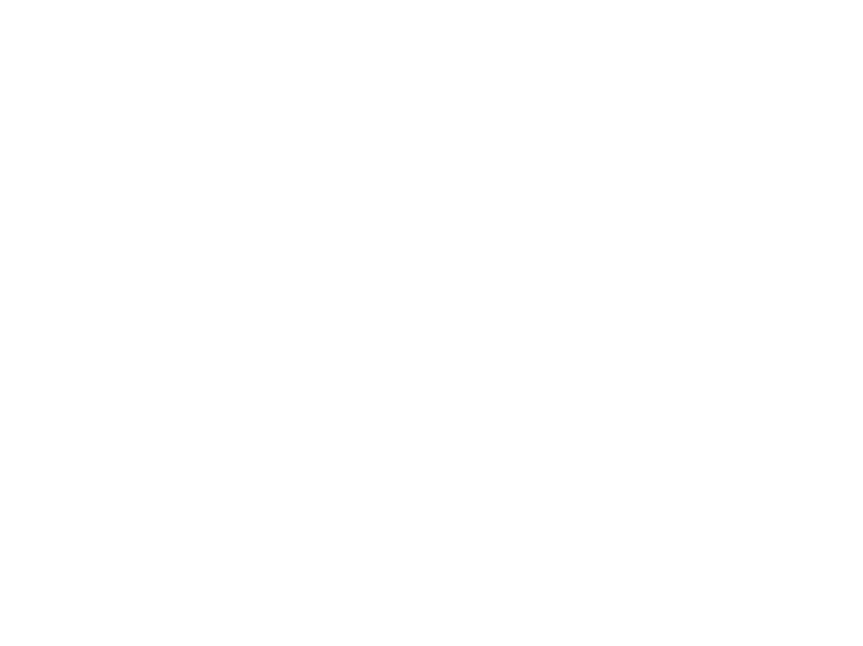
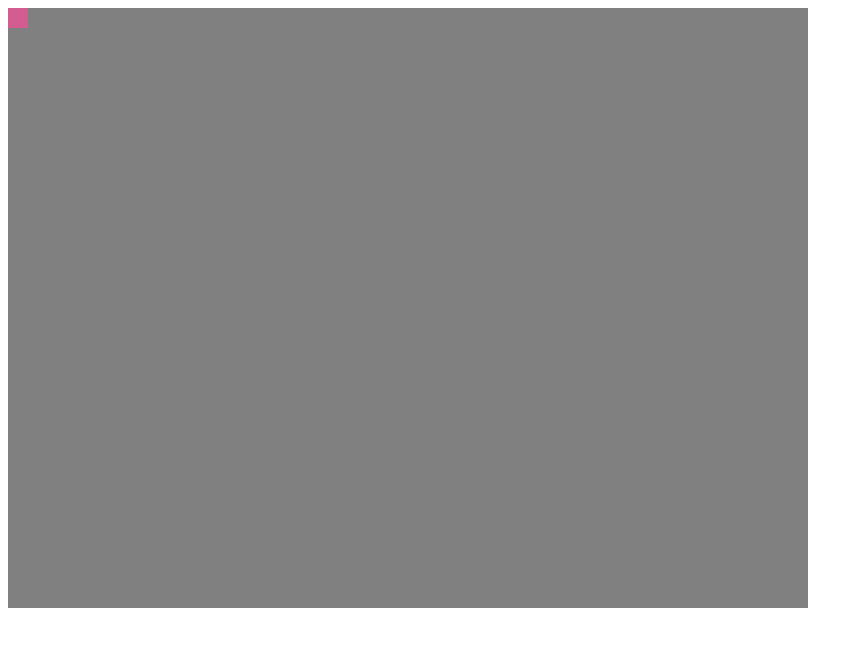
Before and after one commit to jiujiu12/web-practice, a plain HTML site: page greedySnake/greedySnake.html in a window 1280 px wide. Shown: the whole page, without its empty margins (0-863 px from the left). Drawn offline with Linux system fonts and the light colour scheme.

Commit message:
生成食物对象

```diff
--- a/greedySnake/css/style.css
+++ b/greedySnake/css/style.css
@@ -0,0 +1,7 @@
+/*设置边界容器*/
+#container{
+	width: 800px;
+	height: 600px;
+	background-color: gray;
+	position: relative;
+}
--- a/greedySnake/greedySnake.html
+++ b/greedySnake/greedySnake.html
@@ -8,5 +8,8 @@
 	<div id="container">
 
 	</div>
+	<script src="js/tools.js"></script>
+	<script src="js/snake.js"></script>
+	<script src="js/main.js"></script>
 </body>
 </html>
--- /dev/null
+++ b/greedySnake/js/main.js
@@ -0,0 +1,3 @@
+//
+let parent=document.getElementById("container");
+var eating=new foots(parent);
--- a/greedySnake/js/snake.js
+++ b/greedySnake/js/snake.js
@@ -11,16 +11,17 @@ snake.prototype.eat=function(){
 
 }
 //创建食物对象的构造函数
-function foots(){
+function foots(parent){
 	this.width=20+'px';
 	this.height=20+'px';
 	this.r=Tools.getRandom(0,255);
 	this.g=Tools.getRandom(0,255);
 	this.b=Tools.getRandom(0,255);
-	this.bgColor="red";
+	this.bgColor="rgb("+this.r+","+this.g+","+this.b+")";
 	this.x=0;
 	this.y=0;
 	this.div=document.createElement('div');
+	parent.append(this.div)
 	this.init();
 }
 foots.prototype.init=function(){
```
